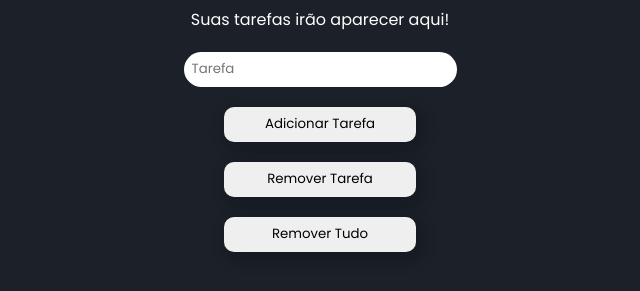
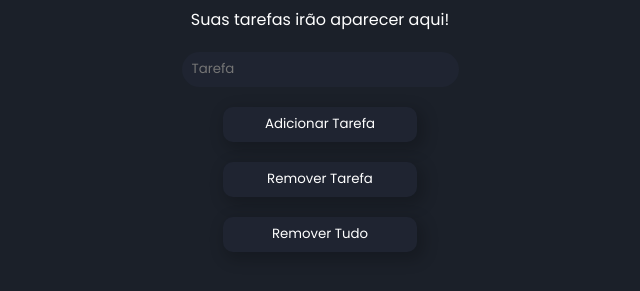
Before and after one commit to hyxtheone/to-do, a plain HTML site: page index.html in a window 1280 px wide. Shown: the part 295-586 px from the top of the page, without its empty margins (320-960 px from the left). Drawn offline with Linux system fonts and the light colour scheme.

Commit message:
checkbox update

```diff
--- a/style.css
+++ b/style.css
@@ -42,8 +42,10 @@ li > p {
 .input > input {
     border-radius: 20px;
     height: 35px;
-    padding: 8px;
+    padding: 10px;
     border: none;
+    background-color: #1F2431;
+    color: white
 }
 
 .input > button {
@@ -56,6 +58,9 @@ li > p {
     height: 35px;
     width: 70%;
     box-shadow: 4px 5px 15px 3px rgba(0,0,0,0.2);
+    background-color: #1F2431;
+    color: white
+
 }
 
 .input > button:hover {
@@ -76,3 +81,6 @@ li > p {
     justify-content: center;
 
 }
+
+.li input[type='checkbox']:hover {
+    cursor: pointer;
```
